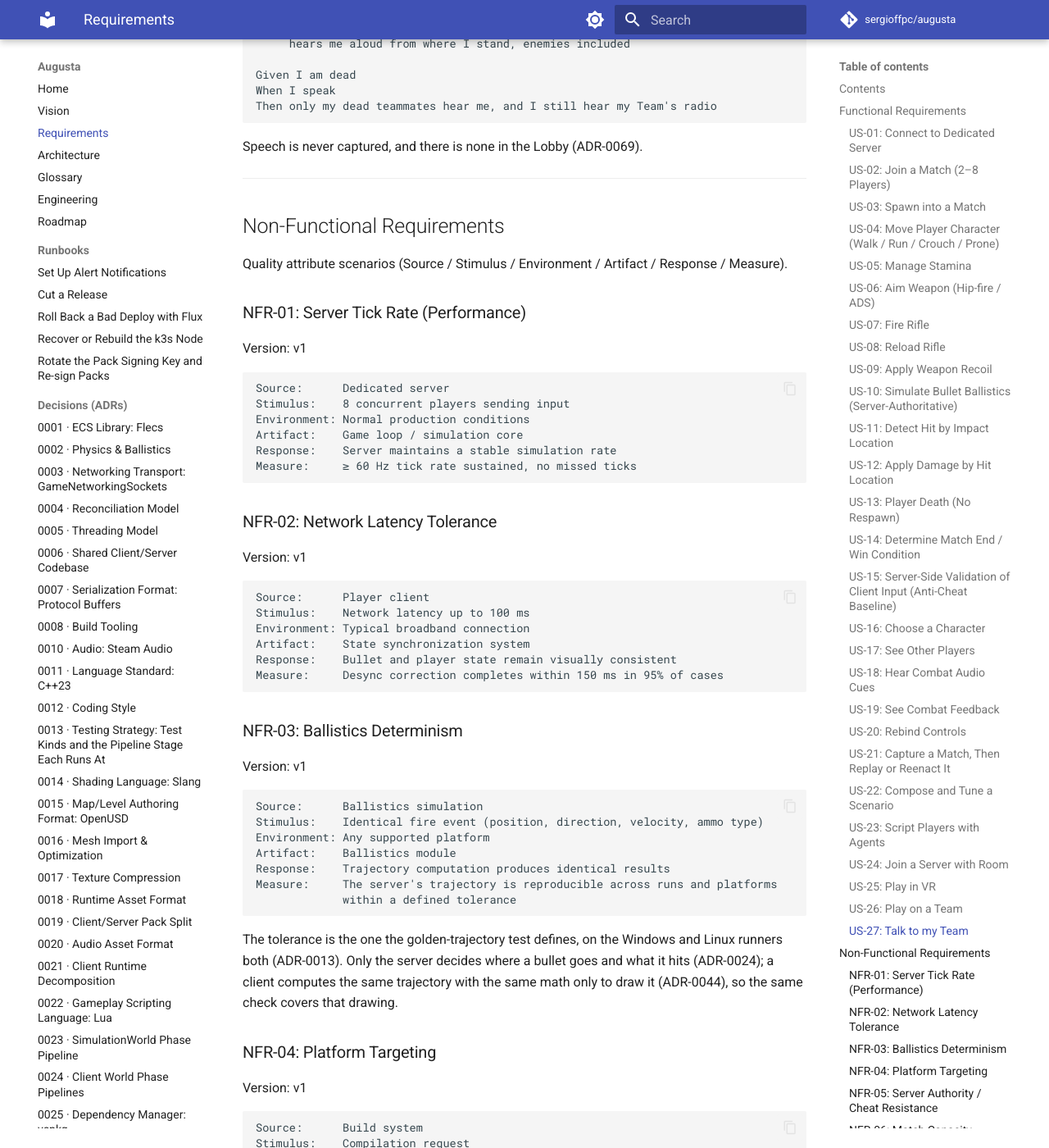
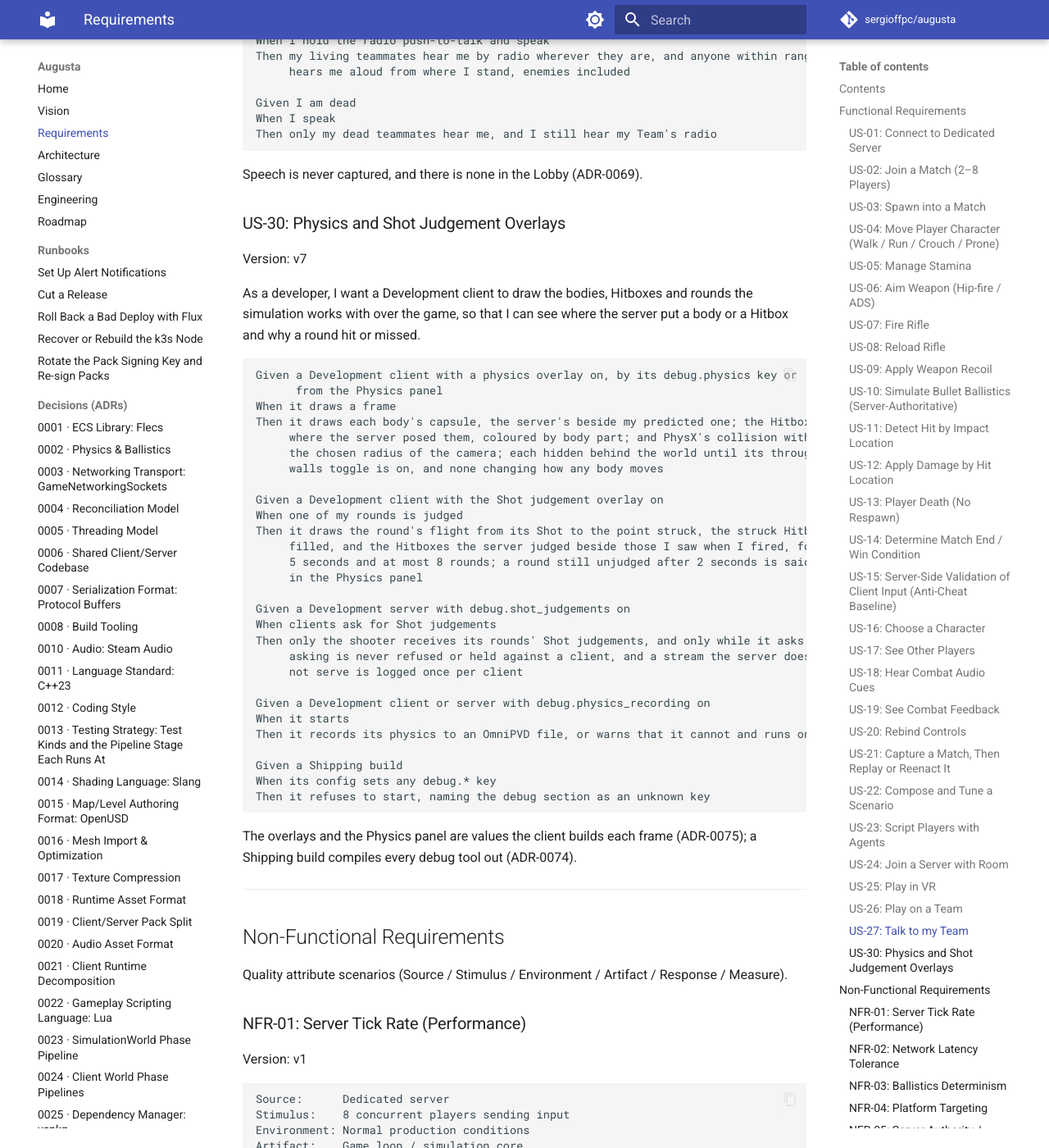
Before and after one commit to sergioffpc/augusta, an MkDocs documentation site: the page built from docs/REQUIREMENTS.md, in a window 1280 px wide and 1400 px high, scrolled down 11667 px. Shown: the whole window at 82% size. Built offline with MkDocs 1.6.1 and Material for MkDocs 9.7.7, drawn with Linux system fonts in a browser that asks for light colours; comment, search, counter and statistics services are not loaded; some of the changed text lies outside the part shown.

Commit message:
docs(requirements): add US-30 physics and Shot judgement overlays, and mark their tests
US-30 states what the v7 debug overlays guarantee: a Development client
draws each body's capsule, the Hitboxes where the server posed them,
PhysX's collision and each judged round's flight with the struck Hitbox
filled; only the shooter receives its rounds' Shot judgements, and only
while it asks; physics recording; and a Shipping build's refusal of every
debug.* key.

Every unmarked test of the overlay, Shot judgement and Debug subscribe
suites, and the overlay and physics recording keys of the config suites,
now names US-30.

Refs #1363

Co-Authored-By: Claude Opus 5.5 <noreply@anthropic.com>

````diff
--- a/docs/REQUIREMENTS.md
+++ b/docs/REQUIREMENTS.md
@@ -38,6 +38,7 @@ version only when it is cut (ENGINEERING.md, Milestones).
     - [US-25: Play in VR](#us-25-play-in-vr)
     - [US-26: Play on a Team](#us-26-play-on-a-team)
     - [US-27: Talk to my Team](#us-27-talk-to-my-team)
+    - [US-30: Physics and Shot Judgement Overlays](#us-30-physics-and-shot-judgement-overlays)
 - [Non-Functional Requirements](#non-functional-requirements)
     - [NFR-01: Server Tick Rate (Performance)](#nfr-01-server-tick-rate-performance)
     - [NFR-02: Network Latency Tolerance](#nfr-02-network-latency-tolerance)
@@ -555,6 +556,48 @@ Then only my dead teammates hear me, and I still hear my Team's radio
 
 Speech is never captured, and there is none in the Lobby (ADR-0069).
 
+### US-30: Physics and Shot Judgement Overlays
+
+Version: v7
+
+As a developer, I want a Development client to draw the bodies, Hitboxes and
+rounds the simulation works with over the game, so that I can see where the
+server put a body or a Hitbox and why a round hit or missed.
+
+```text
+Given a Development client with a physics overlay on, by its debug.physics key or
+      from the Physics panel
+When it draws a frame
+Then it draws each body's capsule, the server's beside my predicted one; the Hitboxes
+     where the server posed them, coloured by body part; and PhysX's collision within
+     the chosen radius of the camera; each hidden behind the world until its through
+     walls toggle is on, and none changing how any body moves
+
+Given a Development client with the Shot judgement overlay on
+When one of my rounds is judged
+Then it draws the round's flight from its Shot to the point struck, the struck Hitbox
+     filled, and the Hitboxes the server judged beside those I saw when I fired, for
+     5 seconds and at most 8 rounds; a round still unjudged after 2 seconds is said so
+     in the Physics panel
+
+Given a Development server with debug.shot_judgements on
+When clients ask for Shot judgements
+Then only the shooter receives its rounds' Shot judgements, and only while it asks;
+     asking is never refused or held against a client, and a stream the server does
+     not serve is logged once per client
+
+Given a Development client or server with debug.physics_recording on
+When it starts
+Then it records its physics to an OmniPVD file, or warns that it cannot and runs on
+
+Given a Shipping build
+When its config sets any debug.* key
+Then it refuses to start, naming the debug section as an unknown key
+```
+
+The overlays and the Physics panel are values the client builds each frame
+(ADR-0075); a Shipping build compiles every debug tool out (ADR-0074).
+
 ---
 
 ## Non-Functional Requirements
````
Also changed, not shown: 19 other files.
